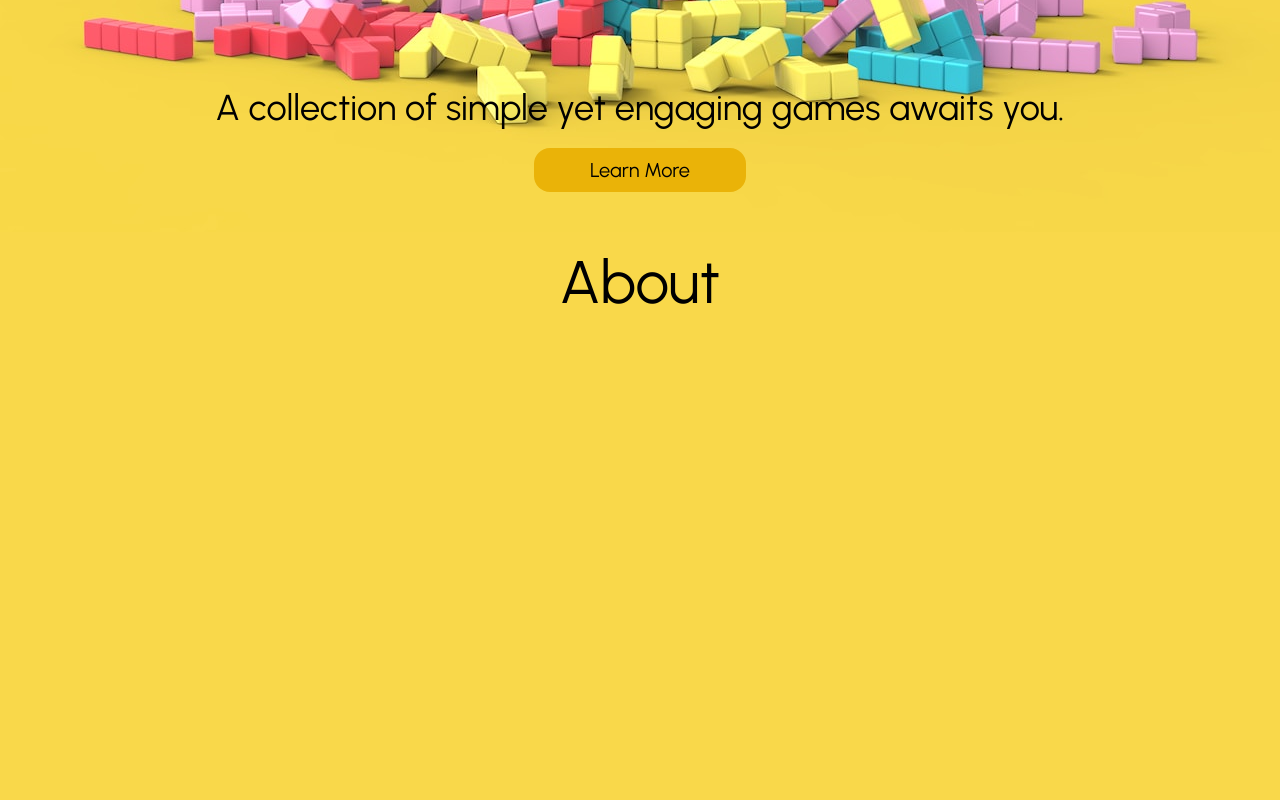
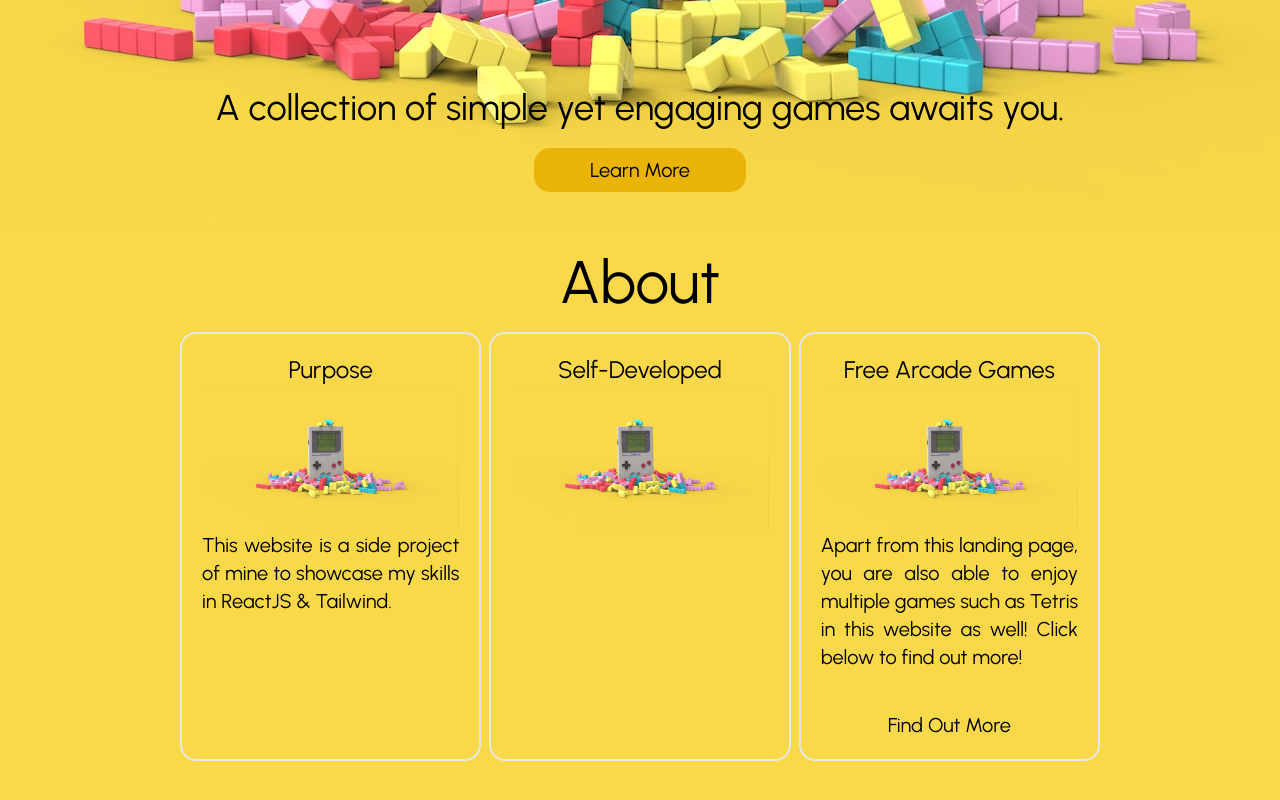
Before and after one commit to MakYM98/gaming_web, a Next.js app: page / in a window 1280 px wide. Shown: the part 568-1368 px from the top of the page. Built offline with nearby package versions, Linux system fonts and the light colour scheme.

Commit message:
Section 2 Skeleton

```diff
--- a/components/home/aboutCards.tsx
+++ b/components/home/aboutCards.tsx
@@ -1,9 +1,33 @@
-const AboutCards = () => {
+import Image from "next/image";
+
+interface AboutProps {
+    title:string,
+    description:string,
+    button:string,
+    image:string
+}
+
+const AboutCards = ({title, description, button, image}:AboutProps) => {
     return (
-        <div>
-            <h1>
-
+        <div className="w-full border-2 rounded-2xl h-full p-5 text-xl flex flex-col">
+            <h1 className="text-center text-2xl">
+                {title}
             </h1>
+            <Image
+                src={require("../../public/background.jpg")}
+                alt={"About Image"}
+            />
+            <div className="text-justify pb-10">
+                {description}
+            </div>
+            {
+                button == ""?
+                <></>
+                :
+                <button>
+                    {button}
+                </button>
+            }
         </div>
     );
 }
--- /dev/null
+++ b/components/home/config.json
@@ -0,0 +1,22 @@
+{
+    "about": [
+        {
+            "Title":"Purpose",
+            "Description":"This website is a side project of mine to showcase my skills in ReactJS & Tailwind.",
+            "Button":"",
+            "Image":"../../public/background.jpg"
+        },
+        {
+            "Title":"Self-Developed",
+            "Description":"",
+            "Button":"",
+            "Image":"../../public/background.jpg"
+        },
+        {
+            "Title":"Free Arcade Games",
+            "Description":"Apart from this landing page, you are also able to enjoy multiple games such as Tetris in this website as well! Click below to find out more!",
+            "Button":"Find Out More",
+            "Image":"../../public/background.jpg"
+        }
+    ]
+}
--- a/components/home/secondSection.tsx
+++ b/components/home/secondSection.tsx
@@ -1,8 +1,24 @@
+import AboutCards from "./aboutCards";
+import data from './config.json'
+
 const SecondSection = () => {
     return (
-        <div className="h-full w-full bg-[#f9d84a]">
+        <div className="h-full w-full bg-[#f9d84a] flex flex-col items-center">
             <h1 className="text-6xl text-center pt-5">About</h1>
-
+            <div className="w-3/4 mt-5">
+                <div className="grid grid-cols-3 px-5 gap-2">
+                    {
+                        data.about.map(item => (
+                            <AboutCards
+                                title={item.Title}
+                                description={item.Description}
+                                button={item.Button}
+                                image={item.Image}
+                            />
+                        ))
+                    }
+                </div>
+            </div>
         </div>
     );
 }
```
